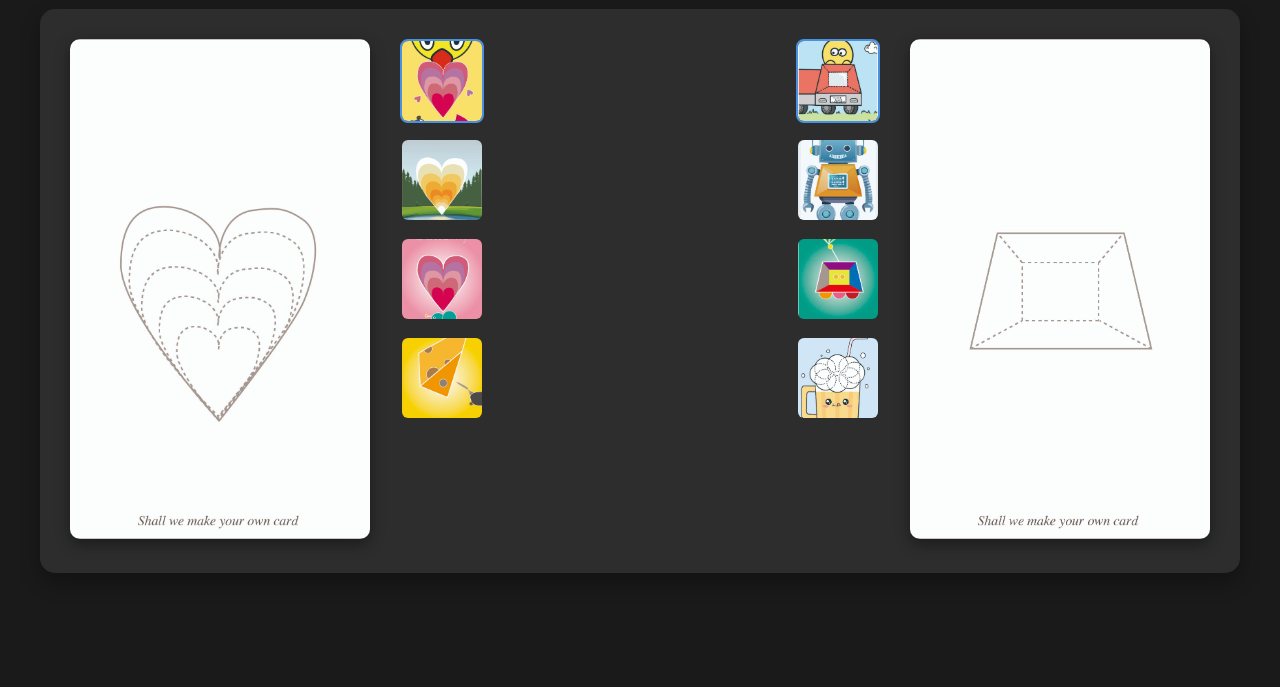
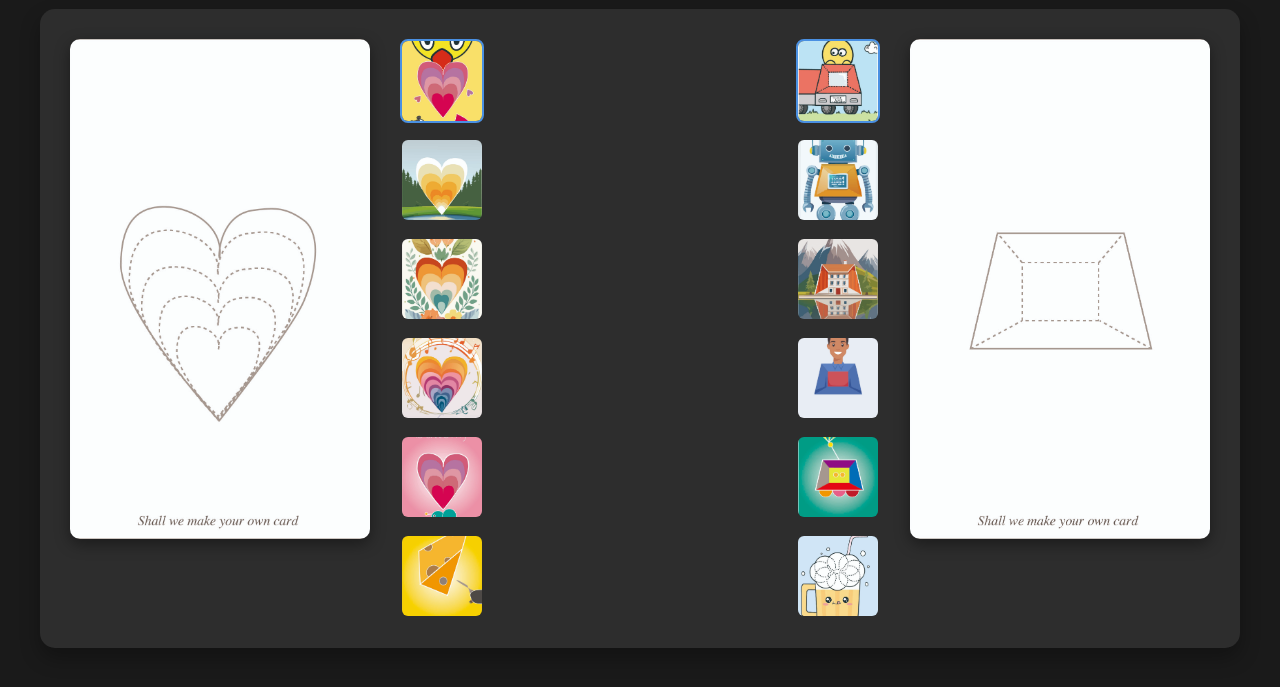
Before and after one commit to ay0803/airpolygon_ai, a plain HTML site: page index.html in a window 1280 px wide. Shown: the part 119-806 px from the top of the page. Drawn offline with Linux system fonts and the light colour scheme.

Commit message:
Update index.html

```diff
--- a/index.html
+++ b/index.html
@@ -89,12 +89,16 @@
         <div class="thumbnails">
             <img src="heart_sample.jpg" alt="サムネイル1" class="thumbnail active" onclick="changeImage(this.src, this, 'Left')">
             <img src="heart1.jpg" alt="サムネイル2" class="thumbnail" onclick="changeImage(this.src, this, 'Left')">
+            <img src="heart2.jpg" alt="サムネイル2" class="thumbnail" onclick="changeImage(this.src, this, 'Left')">
+            <img src="heart3.jpg" alt="サムネイル2" class="thumbnail" onclick="changeImage(this.src, this, 'Left')">
             <img src="heart_sample2.jpg" alt="サムネイル3" class="thumbnail" onclick="changeImage(this.src, this, 'Left')">
             <img src="heart_sample3.jpg" alt="サムネイル4" class="thumbnail" onclick="changeImage(this.src, this, 'Left')">
         </div>
         <div class="thumbnails" style="align-items: flex-end; margin-left: auto;">
             <img src="cube_sample.jpg" alt="サムネイル1" class="thumbnail active" onclick="changeImage(this.src, this, 'Right')">
             <img src="cube1.jpg" alt="サムネイル2" class="thumbnail" onclick="changeImage(this.src, this, 'Right')">
+            <img src="cube2.jpg" alt="サムネイル2" class="thumbnail" onclick="changeImage(this.src, this, 'Right')">
+            <img src="cube3.jpg" alt="サムネイル2" class="thumbnail" onclick="changeImage(this.src, this, 'Right')">
             <img src="cube_sample2.jpg" alt="サムネイル3" class="thumbnail" onclick="changeImage(this.src, this, 'Right')">
             <img src="cube_sample3.jpg" alt="サムネイル4" class="thumbnail" onclick="changeImage(this.src, this, 'Right')">
         </div>
```
